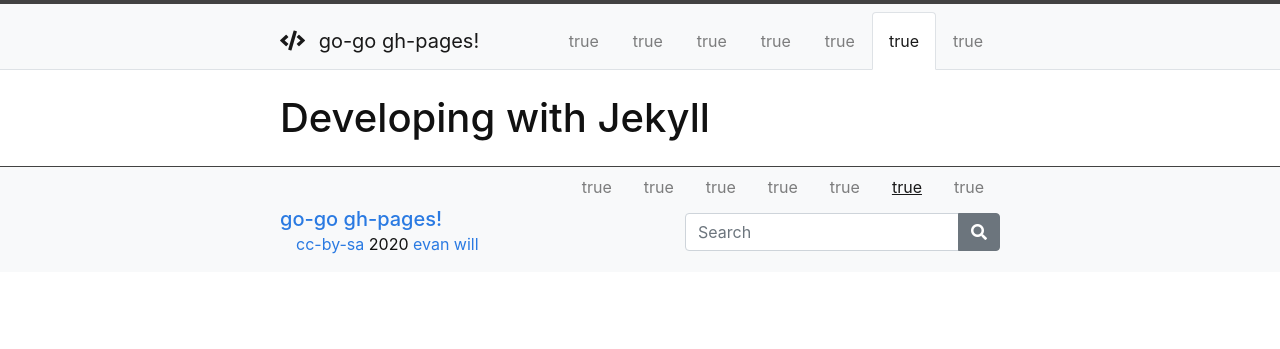
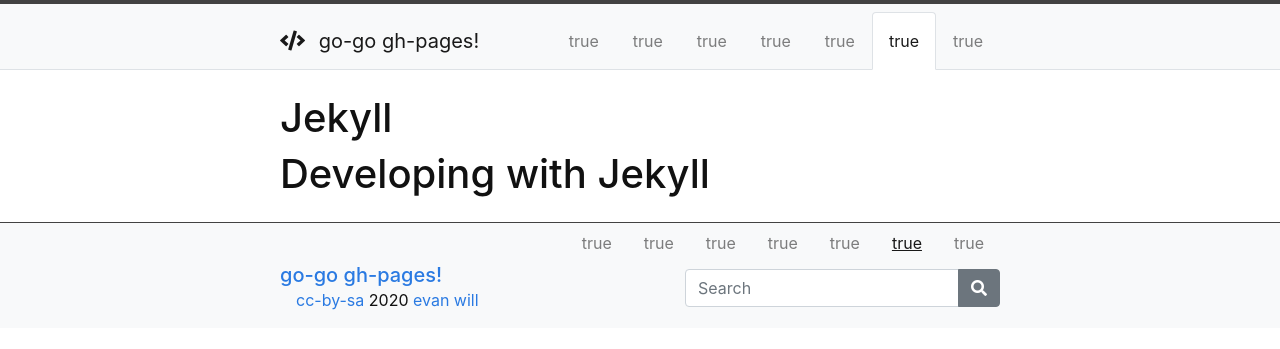
Before and after one commit to evanwill/go-go-ghpages-b, a Jekyll site: the page built from content/5-jekyll.md, in a window 1280 px wide. Shown: the top 349 px of the page. Built offline with Jekyll 4.4.1, drawn with Linux system fonts in a browser that asks for light colours.

Commit message:
add section layout

```diff
--- a/_config.yml
+++ b/_config.yml
@@ -47,6 +47,6 @@ defaults:
   - scope:
       path: "content"
     values:
-      layout: "default"
+      layout: "section"
 # Build settings
 markdown: kramdown
--- /dev/null
+++ b/_layouts/section.html
@@ -0,0 +1,9 @@
+---
+layout: default
+---
+
+<h1>{{ page.title }}</h1>
+
+{% if page.topics %}<div class="alert alert-info text-center">Topics: {{ page.topics }}</div>{% endif %}
+
+{{ content }}
```
